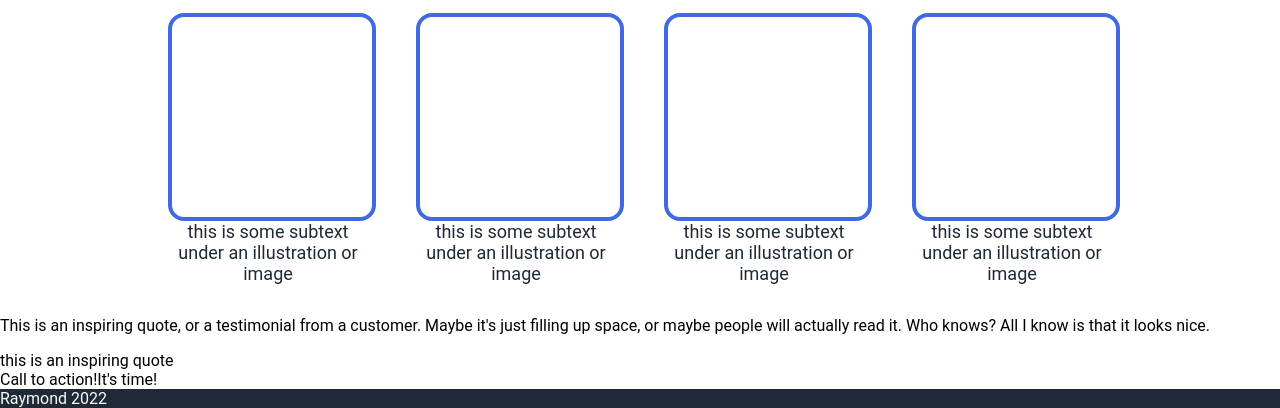
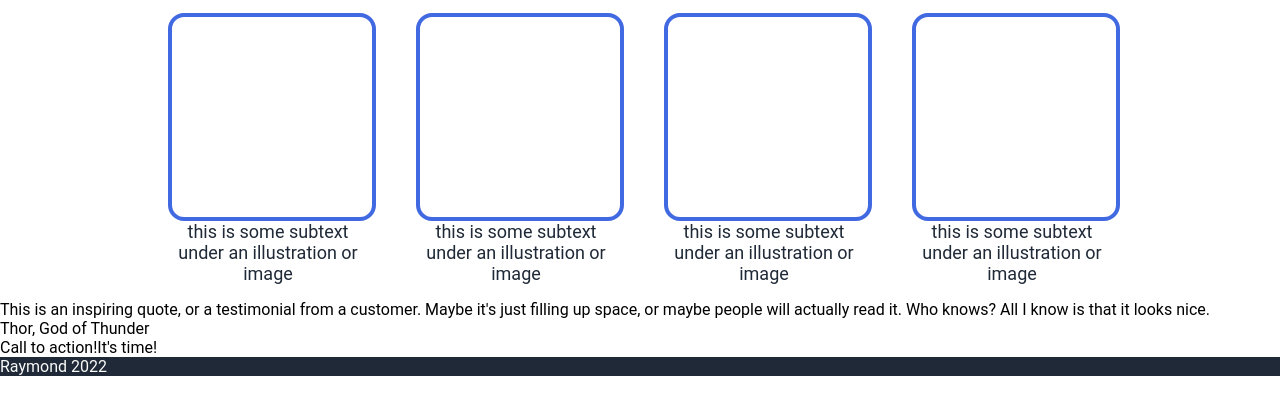
Before and after one commit to ray-jpl/Landing-Page, a plain HTML site: page index.html in a window 1280 px wide. Shown: the part 579-987 px from the top of the page. After the commit the page ends 955 px from the top, so only its background shows below. Drawn offline with Linux system fonts and the light colour scheme.

Commit message:
Changed quote text from p to a div

```diff
--- a/index.html
+++ b/index.html
@@ -56,8 +56,8 @@
 
         <div class="quote">
             <!--Quote-->
-            <p>This is an inspiring quote, or a testimonial from a customer. Maybe it's just filling up space, or maybe people will actually read it. Who knows? All I know is that it looks nice.</p>
-            <div class="author">this is an inspiring quote</div>
+            <div class="text">This is an inspiring quote, or a testimonial from a customer. Maybe it's just filling up space, or maybe people will actually read it. Who knows? All I know is that it looks nice.</div>
+            <div class="author">Thor, God of Thunder</div>
         </div>
 
 
```
